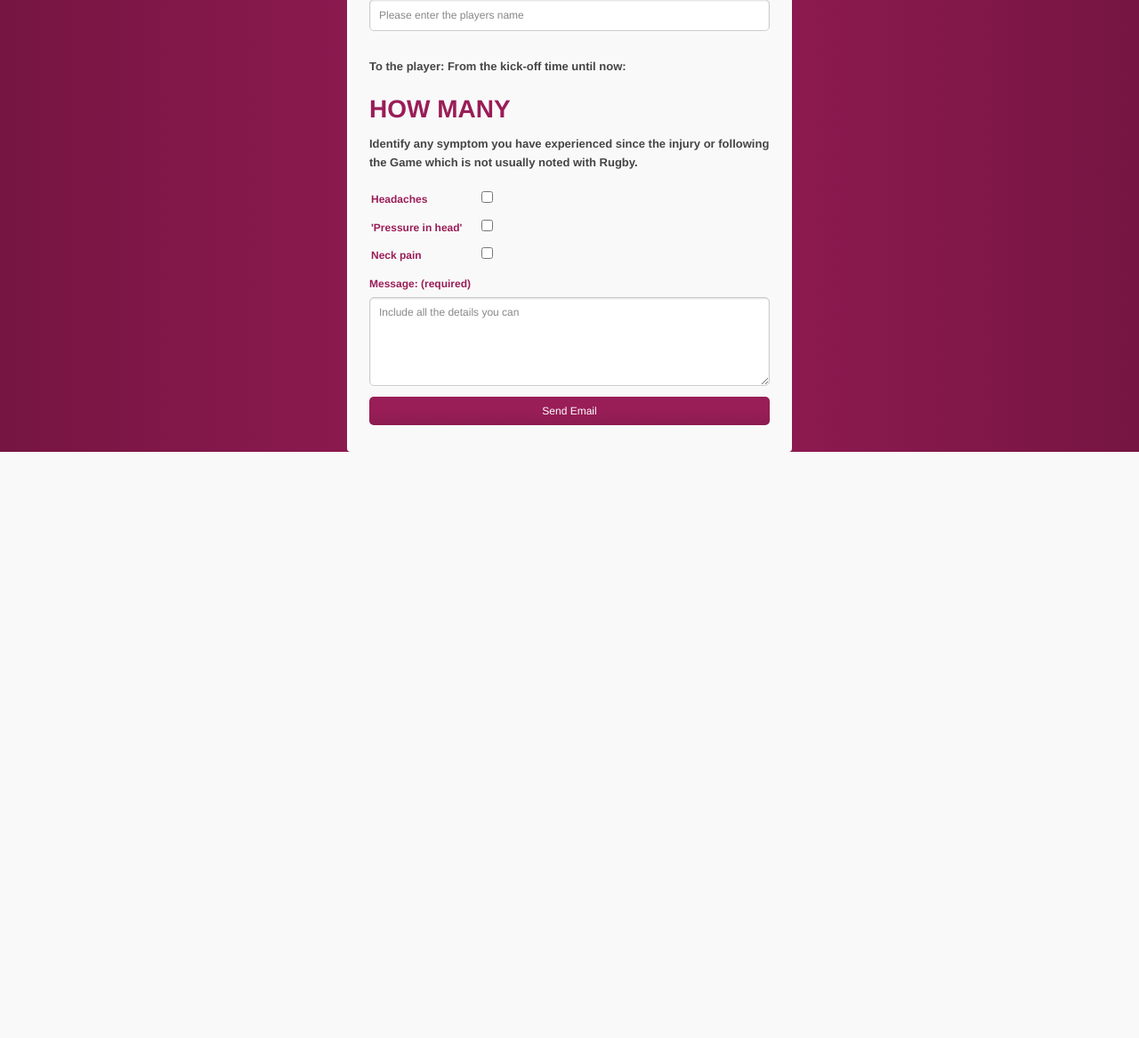
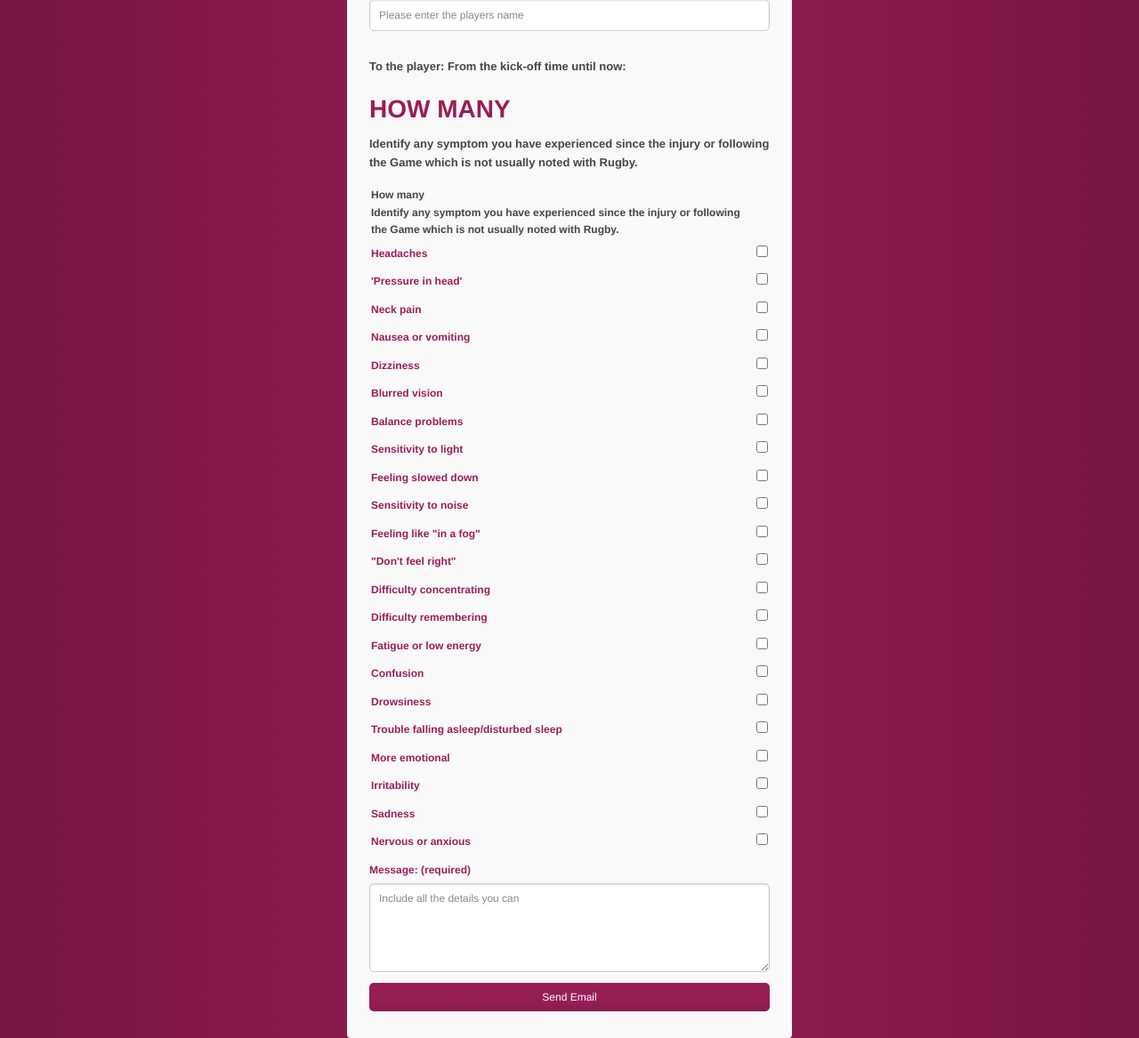
Before and after one commit to shavez00/hia_form, a PHP site: page / in a window 1280 px wide. Shown: the part 457-1624 px from the top of the page at 89% size. Before the commit the page ends 965 px from the top, so only its background shows below. Run offline with PHP 8.4, Linux system fonts and the light colour scheme.

Commit message:
completed symptoms, working on table headers

```diff
--- a/css/style.css
+++ b/css/style.css
@@ -23,6 +23,9 @@ body {
 	background-image:linear-gradient(left , #761542 0%, #991D57 52%, #761542 100%);
 	background-image:-moz-linear-gradient(left , #761542 0%, #991D57 52%, #761542 100%);
 	background-image:-webkit-linear-gradient(left , #761542 0%, #991D57 52%, #761542 100%);
+}
+th {
+	text-align: left;
 }
 .wrapper {
 	max-width:500px;
--- a/index.php
+++ b/index.php
@@ -52,11 +52,15 @@ since the injury or following the Game which is
 not usually noted with Rugby.
 </h4>
 <table style="width 100%">
+   <tr>
+      <th>How many</br>
+     Identify any symptom you have experienced since the injury or following the Game which is not usually noted with Rugby.</th>
+  </tr>
   <tr>
     <td>
      <div>
 				<label>
-				  <span>Headaches &nbsp &nbsp &nbsp</span>
+				  <span>Headaches</span>
 				</label>
 			</div>
 			</td>
@@ -68,7 +72,7 @@ not usually noted with Rugby.
     <td>
       <div>
 				<label>
-					<span>'Pressure in head' &nbsp &nbsp &nbsp</span>
+					<span>'Pressure in head'</span>
 				</label>
 			</div>
 	  </td>
@@ -80,12 +84,240 @@ not usually noted with Rugby.
      <td>
       <div>
 				<label>
-					<span>Neck pain &nbsp &nbsp &nbsp</span>
+					<span>Neck pain</span>
 				</label>
 		  </div>
 		</td>
 		<td>
 			  <input type="checkbox" name="symptom[]" value="neck pain">
+		</td>
+  </tr>
+    <tr>
+     <td>
+      <div>
+				<label>
+					<span>Nausea or vomiting</span>
+				</label>
+		  </div>
+		</td>
+		<td>
+			  <input type="checkbox" name="symptom[]" value="nausea">
+		</td>
+  </tr>
+    <tr>
+     <td>
+      <div>
+				<label>
+					<span>Dizziness</span>
+				</label>
+		  </div>
+		</td>
+		<td>
+			  <input type="checkbox" name="symptom[]" value="dizziness">
+		</td>
+  </tr>
+    <tr>
+     <td>
+      <div>
+				<label>
+					<span>Blurred vision</span>
+				</label>
+		  </div>
+		</td>
+		<td>
+			  <input type="checkbox" name="symptom[]" value="blurred vision">
+		</td>
+  </tr>
+    <tr>
+     <td>
+      <div>
+				<label>
+					<span>Balance problems</span>
+				</label>
+		  </div>
+		</td>
+		<td>
+			  <input type="checkbox" name="symptom[]" value="balance problems">
+		</td>
+  </tr>
+    <tr>
+     <td>
+      <div>
+				<label>
+					<span>Sensitivity to light</span>
+				</label>
+		  </div>
+		</td>
+		<td>
+			  <input type="checkbox" name="symptom[]" value="sensitivity to light">
+		</td>
+  </tr>
+    <tr>
+     <td>
+      <div>
+				<label>
+					<span>Feeling slowed down</span>
+				</label>
+		  </div>
+		</td>
+		<td>
+			  <input type="checkbox" name="symptom[]" value="feeling slowed down">
+		</td>
+  </tr>
+    <tr>
+     <td>
+      <div>
+				<label>
+					<span>Sensitivity to noise</span>
+				</label>
+		  </div>
+		</td>
+		<td>
+			  <input type="checkbox" name="symptom[]" value="sensitivity to noise">
+		</td>
+  </tr>
+    <tr>
+     <td>
+      <div>
+				<label>
+					<span>Feeling like "in a fog"</span>
+				</label>
+		  </div>
+		</td>
+		<td>
+			  <input type="checkbox" name="symptom[]" value="feeling like in a fog">
+		</td>
+  </tr>
+    <tr>
+     <td>
+      <div>
+				<label>
+					<span>"Don't feel right"</span>
+				</label>
+		  </div>
+		</td>
+		<td>
+			  <input type="checkbox" name="symptom[]" value="don't feel right">
+		</td>
+  </tr>
+    <tr>
+     <td>
+      <div>
+				<label>
+					<span>Difficulty concentrating</span>
+				</label>
+		  </div>
+		</td>
+		<td>
+			  <input type="checkbox" name="symptom[]" value="difficulty concentrating">
+		</td>
+  </tr>
+    <tr>
+     <td>
+      <div>
+				<label>
+					<span>Difficulty remembering</span>
+				</label>
+		  </div>
+		</td>
+		<td>
+			  <input type="checkbox" name="symptom[]" value="difficulty remembering">
+		</td>
+  </tr>
+    <tr>
+     <td>
+      <div>
+				<label>
+					<span>Fatigue or low energy</span>
+				</label>
+		  </div>
+		</td>
+		<td>
+			  <input type="checkbox" name="symptom[]" value="fatigue">
+		</td>
+  </tr>
+    <tr>
+     <td>
+      <div>
+				<label>
+					<span>Confusion</span>
+				</label>
+		  </div>
+		</td>
+		<td>
+			  <input type="checkbox" name="symptom[]" value="confusion">
+		</td>
+  </tr>
+    <tr>
+     <td>
+      <div>
+				<label>
+					<span>Drowsiness</span>
+				</label>
+		  </div>
+		</td>
+		<td>
+			  <input type="checkbox" name="symptom[]" value="drowsiness">
+		</td>
+  </tr>
+    <tr>
+     <td>
+      <div>
+				<label>
+					<span>Trouble falling asleep/disturbed sleep</span>
+				</label>
+		  </div>
+		</td>
+		<td>
+			  <input type="checkbox" name="symptom[]" value="trouble falling asleep">
+		</td>
+  </tr>
+    <tr>
+     <td>
+      <div>
+				<label>
+					<span>More emotional</span>
+				</label>
+		  </div>
+		</td>
+		<td>
+			  <input type="checkbox" name="symptom[]" value="more emotional">
+		</td>
+  </tr>
+    <tr>
+     <td>
+      <div>
+				<label>
+					<span>Irritability</span>
+				</label>
+		  </div>
+		</td>
+		<td>
+			  <input type="checkbox" name="symptom[]" value="irritability">
+		</td>
+  </tr>
+    <tr>
+     <td>
+      <div>
+				<label>
+					<span>Sadness</span>
+				</label>
+		  </div>
+		</td>
+		<td>
+			  <input type="checkbox" name="symptom[]" value="sadness">
+		</td>
+  </tr>
+    <tr>
+     <td>
+      <div>
+				<label>
+					<span>Nervous or anxious</span>
+				</label>
+		  </div>
+		</td>
+		<td>
+			  <input type="checkbox" name="symptom[]" value="nervousness">
 		</td>
   </tr>
 </table>
```
